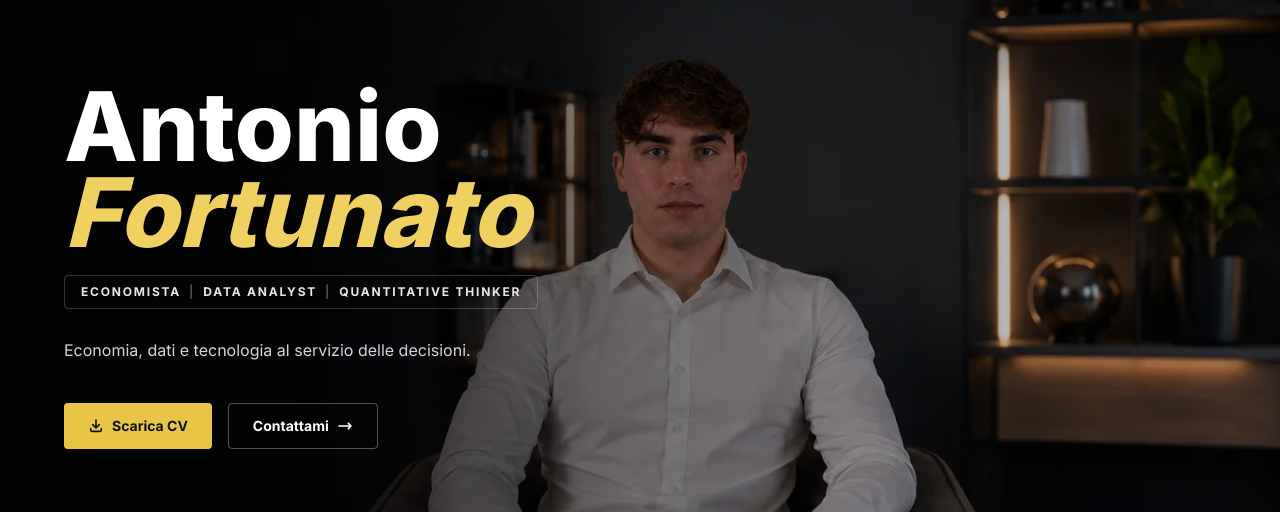
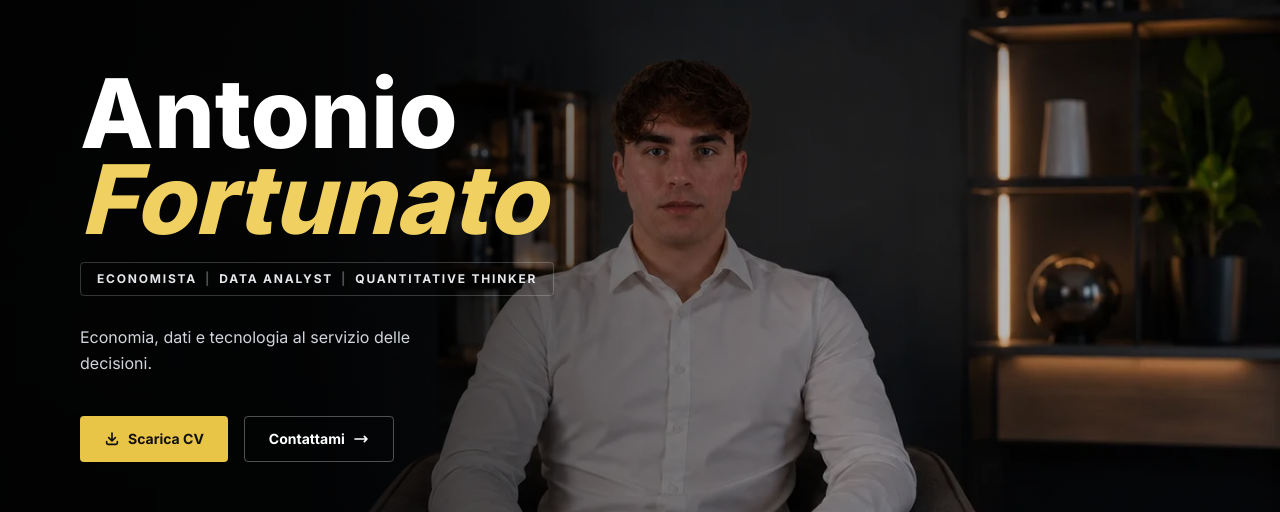
Before and after one commit to fortunatoantonio/portfolio, a React (Vite) app: page / in a window 1280 px wide. Shown: the part 158-670 px from the top of the page. Built offline with nearby package versions, Linux system fonts and the light colour scheme; no server answers.

Commit message:
Hero: shift text flush left; favicon cache bust v2

```diff
--- a/index.html
+++ b/index.html
@@ -2,7 +2,7 @@
 <html lang="it">
   <head>
     <meta charset="UTF-8" />
-    <link rel="icon" type="image/svg+xml" href="/portfolio/favicon.svg" />
+    <link rel="icon" type="image/svg+xml" href="/portfolio/favicon.svg?v=2" />
     <meta name="viewport" content="width=device-width, initial-scale=1.0" />
 
     <!-- SEO Meta -->
--- a/src/components/Hero.jsx
+++ b/src/components/Hero.jsx
@@ -80,8 +80,8 @@ export default function Hero() {
       {/* ═══════════════════════════════════════════════════════════
           FULL DESKTOP LAYOUT (1024px+): bio, CTA, feature cards
       ═══════════════════════════════════════════════════════════ */}
-      <div className="relative z-10 max-w-7xl mx-auto px-4 sm:px-8 lg:pl-12 xl:pl-16 w-full pt-28 pb-16 hidden lg:block">
-        <div className="max-w-md">
+      <div className="relative z-10 w-full pl-8 sm:pl-12 lg:pl-16 xl:pl-20 pr-4 pt-28 pb-16 hidden lg:block">
+        <div className="max-w-sm">
 
           {/* ── Nome, bio, CTA — senza colonna destra ── */}
           <div ref={leftRef} className="fade-up">
```
